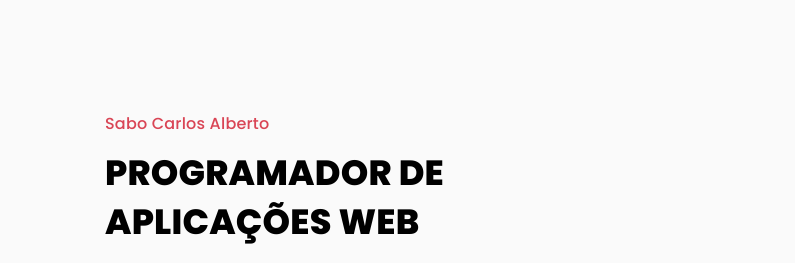
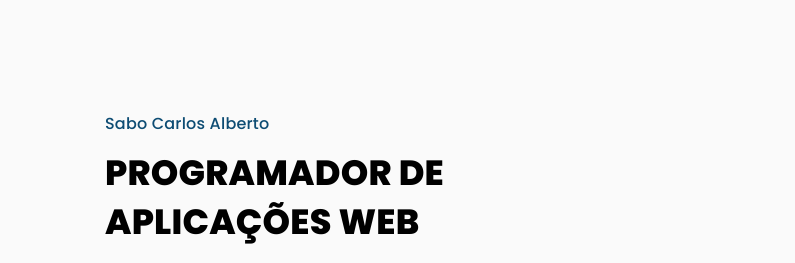
Before and after one commit to SaboCarlos/saboportfolio, a plain HTML site: page index.html in a window 1280 px wide. Shown: the part 156-419 px from the top of the page, 0-795 px from the left. Drawn offline with nearby package versions, Linux system fonts and the light colour scheme; grey boxes are pictures that could not be loaded; files whose address does not match are found by name.

Commit message:
Update style.css

```diff
--- a/assets/css/style.css
+++ b/assets/css/style.css
@@ -22,7 +22,7 @@
 
   --sonic-silver: hsl(0, 0%, 46%);
   --spanish-gray: hsl(0, 0%, 60%);
-  --theme-color: #D94555;
+  --theme-color: #0D4C73;
   --light-gray: hsl(0, 0%, 80%);
   --gray-x-11: hsl(0, 0%, 73%);
   --dim-gray: hsl(0, 0%, 44%);
```
